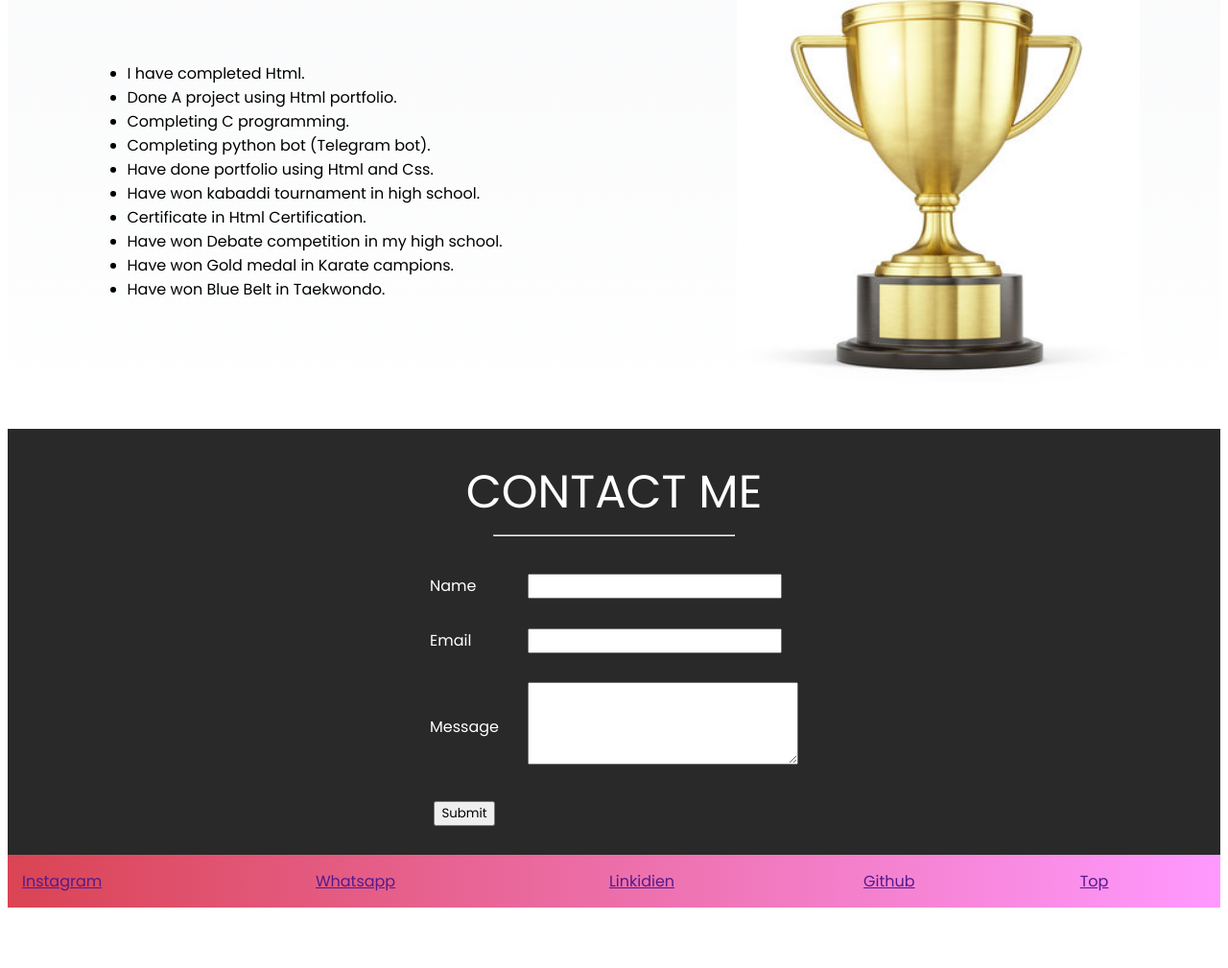
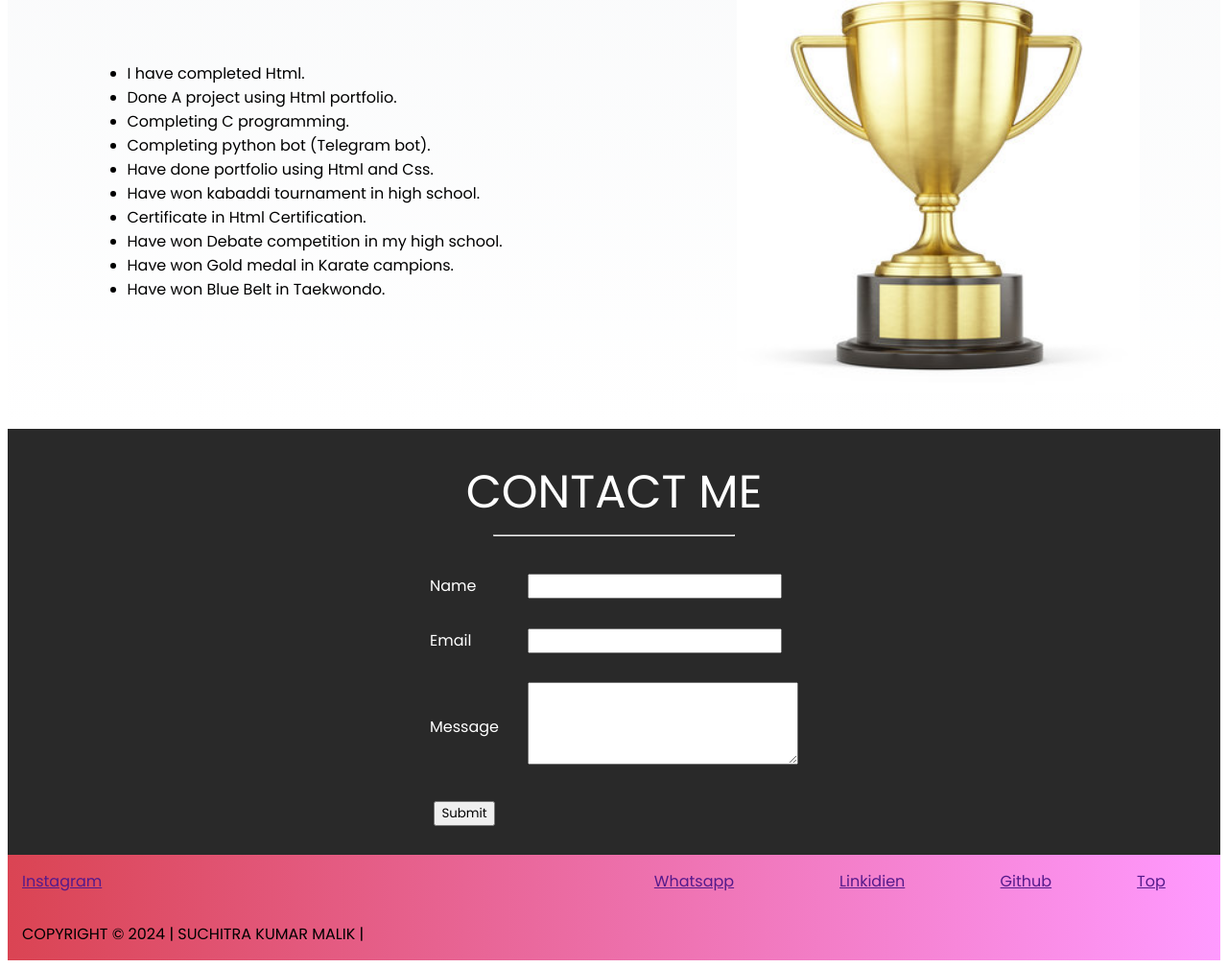
Before and after one commit to Ashutosh054-cs/ashuz, a plain HTML site: page index.html in a window 1280 px wide. Shown: the part 2536-3545 px from the top of the page at 96% size. Before the commit the page ends 3490 px from the top, so only its background shows below. Drawn offline with Linux system fonts and the light colour scheme.

Commit message:
added copyright

```diff
--- a/index.html
+++ b/index.html
@@ -365,6 +365,9 @@
           <td><a href="">Github</a></td>
           <td><a href="">Top</a></td>
         </tr>
+        <tr>
+          <td>COPYRIGHT &copy; 2024 | SUCHITRA KUMAR MALIK |</td>
+        </tr>
       </table>
       <!-- End Footer -->
     </div>
```
